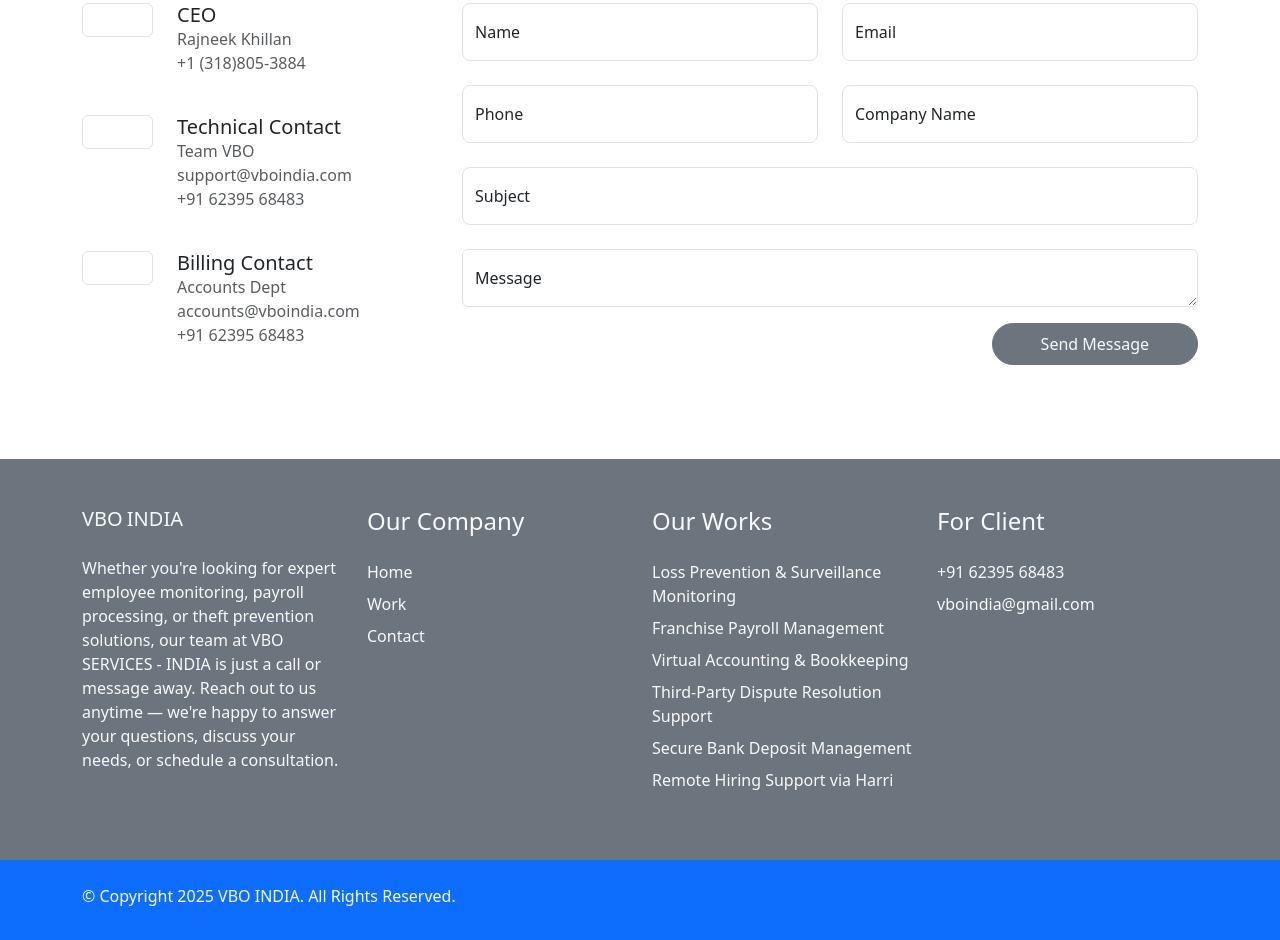
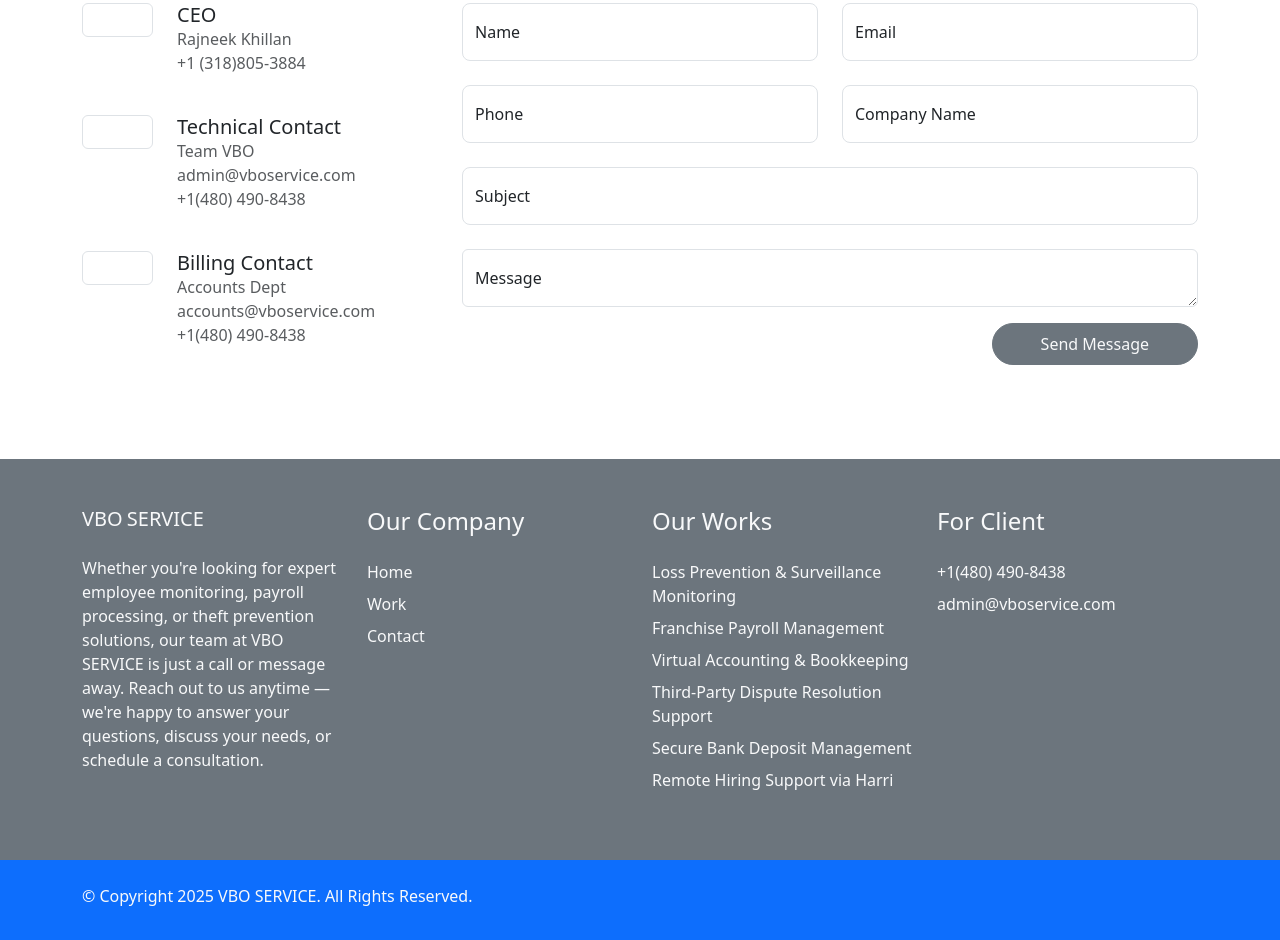
Before and after one commit to nanakmaulik/vbomain, a plain HTML site: page contact.html in a window 1280 px wide. Shown: the part 752-1692 px from the top of the page. Drawn offline with nearby package versions, Linux system fonts and the light colour scheme.

Commit message:
Update contact.html

```diff
--- a/contact.html
+++ b/contact.html
@@ -2,7 +2,7 @@
 <html lang="en">
 
 <head>
-    <title>VBO SERVICES - INDIA</title>
+    <title>VBO SERVICE</title>
     <meta charset="utf-8">
     <meta name="viewport" content="width=device-width, initial-scale=1">
     <link rel="apple-touch-icon" href="assets/img/apple-icon.png">
@@ -31,7 +31,7 @@
         <div class="container d-flex justify-content-between align-items-center">
             <a class="navbar-brand h1" href="index.html">
                 <i class='bx bx-buildings bx-sm text-dark'></i>
-                <span class="text-dark h4">VBO </span> <span class="text-primary h4">INDIA</span>
+                <span class="text-dark h4">VBO </span> <span class="text-primary h4">SERVICE</span>
             </a>
             <button class="navbar-toggler border-0" type="button" data-bs-toggle="collapse" data-bs-target="#navbar-toggler-success" aria-controls="navbarSupportedContent" aria-expanded="false" aria-label="Toggle navigation">
                 <span class="navbar-toggler-icon"></span>
@@ -76,7 +76,7 @@
                     <h1 class="h2 pb-3 text-primary" style="font-size: 60px;">Contact us</h2>
                     <h3 class="h4 regular-400">We’re here to support your business, every step of the way.</h3>
                     <p class="light-300">
-                        Whether you're looking for expert employee monitoring, payroll processing, or theft prevention solutions, our team at VBO SERVICES - INDIA is just a call or message away. Reach out to us anytime — we're happy to answer your questions, discuss your needs, or schedule a consultation.
+                        Whether you're looking for expert employee monitoring, payroll processing, or theft prevention solutions, our team at VBO SERVICE is just a call or message away. Reach out to us anytime — we're happy to answer your questions, discuss your needs, or schedule a consultation.
 
 
                     </p>
@@ -123,8 +123,8 @@
                     </div>
                     <ul class="contact-info list-unstyled col-lg-9 col-9 light-300">
                         <li class="h5 mb-0">Technical Contact</li>
-                        <li class="text-muted">Team VBO<br>support@vboindia.com</li>
-                        <li class="text-muted">+91 62395 68483</li>
+                        <li class="text-muted">Team VBO<br>admin@vboservice.com</li>
+                        <li class="text-muted">+1(480) 490-8438</li>
                     </ul>
                 </div>
 
@@ -136,8 +136,8 @@
                     </div>
                     <ul class="contact-info list-unstyled col-lg-9 col-9 light-300">
                         <li class="h5 mb-0">Billing Contact</li>
-                        <li class="text-muted">Accounts Dept<br>accounts@vboindia.com</li>
-                        <li class="text-muted">+91 62395 68483</li>
+                        <li class="text-muted">Accounts Dept<br>accounts@vboservice.com</li>
+                        <li class="text-muted">+1(480) 490-8438</li>
                     </ul>
                 </div>
 
@@ -212,10 +212,10 @@
                 <div class="col-lg-3 col-12 align-left">
                     <a class="navbar-brand" href="index.html">
                         <i class='bx bx-buildings bx-sm text-light'></i>
-                        <span class="text-light h5">VBO</span> <span class="text-light h5 semi-bold-600">INDIA</span>
+                        <span class="text-light h5">VBO</span> <span class="text-light h5 semi-bold-600">SERVICE</span>
                     </a>
                     <p class="text-light my-lg-4 my-2">
-                        Whether you're looking for expert employee monitoring, payroll processing, or theft prevention solutions, our team at VBO SERVICES - INDIA is just a call or message away. Reach out to us anytime — we're happy to answer your questions, discuss your needs, or schedule a consultation.
+                        Whether you're looking for expert employee monitoring, payroll processing, or theft prevention solutions, our team at VBO SERVICE is just a call or message away. Reach out to us anytime — we're happy to answer your questions, discuss your needs, or schedule a consultation.
                     </p>
                     <ul class="list-inline footer-icons light-300">
                         <li class="list-inline-item m-0">
@@ -295,10 +295,10 @@
                     <h2 class="h4 pb-lg-3 text-light light-300">For Client</h2>
                     <ul class="list-unstyled text-light light-300">
                         <li class="pb-2">
-                            <i class='bx-fw bx bx-phone bx-xs'></i><a class="text-decoration-none text-light py-1" href="tel:010-020-0340">+91 62395 68483</a>
+                            <i class='bx-fw bx bx-phone bx-xs'></i><a class="text-decoration-none text-light py-1" href="tel:+1(480) 490-8438">+1(480) 490-8438</a>
                         </li>
                         <li class="pb-2">
-                            <i class='bx-fw bx bx-mail-send bx-xs'></i><a class="text-decoration-none text-light py-1" href="mailto:info@company.com">vboindia@gmail.com</a>
+                            <i class='bx-fw bx bx-mail-send bx-xs'></i><a class="text-decoration-none text-light py-1" href="mailto:info@company.com">admin@vboservice.com</a>
                         </li>
                     </ul>
                 </div>
@@ -311,7 +311,7 @@
                 <div class="row pt-2">
                     <div class="col-lg-6 col-sm-12">
                         <p class="text-lg-start text-center text-light light-300">
-                            © Copyright 2025 VBO INDIA. All Rights Reserved.
+                            © Copyright 2025 VBO SERVICE. All Rights Reserved.
                         </p>
                     </div>
                     <!-- <div class="col-lg-6 col-sm-12">
```
